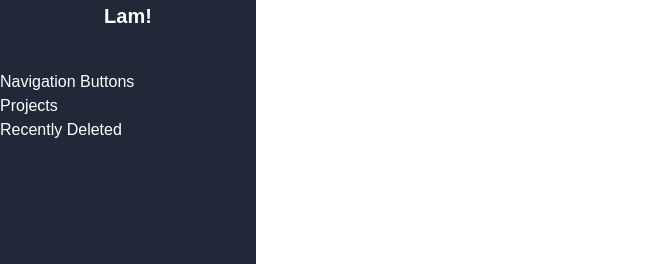
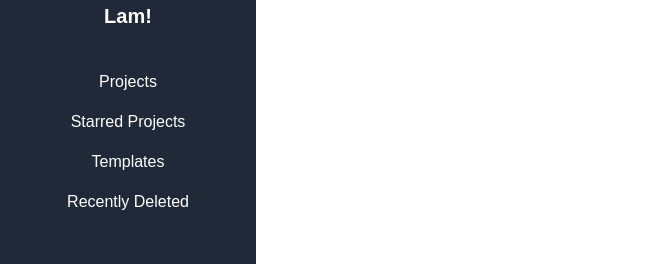
Before and after one commit to williamntlam/frontend-code-sandbox, a Next.js app: page /dashboard in a window 1280 px wide. Shown: the part 214-478 px from the top of the page, without its empty margins (0-647 px from the left). Built offline with nearby package versions, Linux system fonts and the light colour scheme.

Commit message:
feat: added more navigation buttons in the sidebar

```diff
--- a/components/Sidebar.tsx
+++ b/components/Sidebar.tsx
@@ -17,12 +17,21 @@ export default function Sidebar() {
         </div>
       </section>
 
-      <section>
-        Navigation Buttons
+      <section className="text-center">
         <nav>
-          <ul>
-            <li>Projects</li>
-            <li>Recently Deleted</li>
+          <ul className="space-y-4">
+            <li>
+              <button>Projects</button>
+            </li>
+            <li>
+              <button>Starred Projects</button>
+            </li>
+            <li>
+              <button>Templates</button>
+            </li>
+            <li>
+              <button>Recently Deleted</button>
+            </li>
           </ul>
         </nav>
       </section>
```
